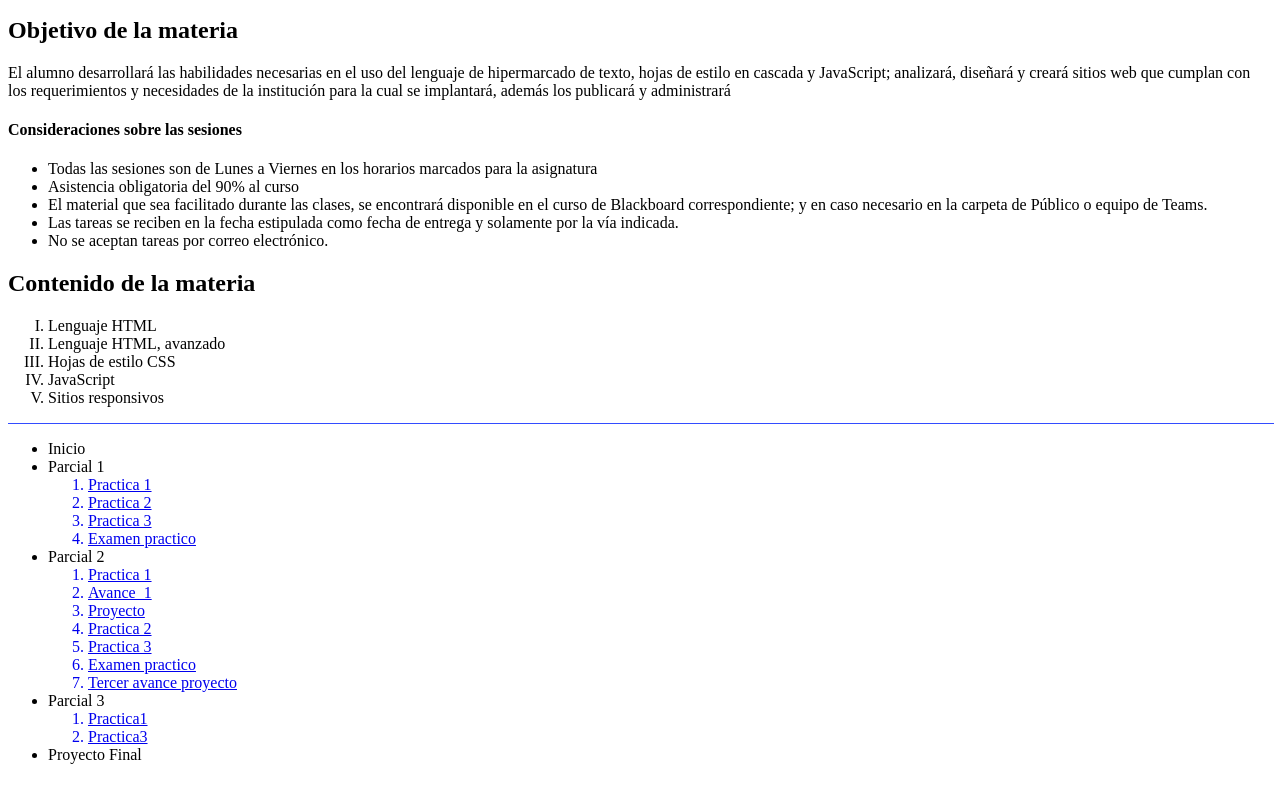
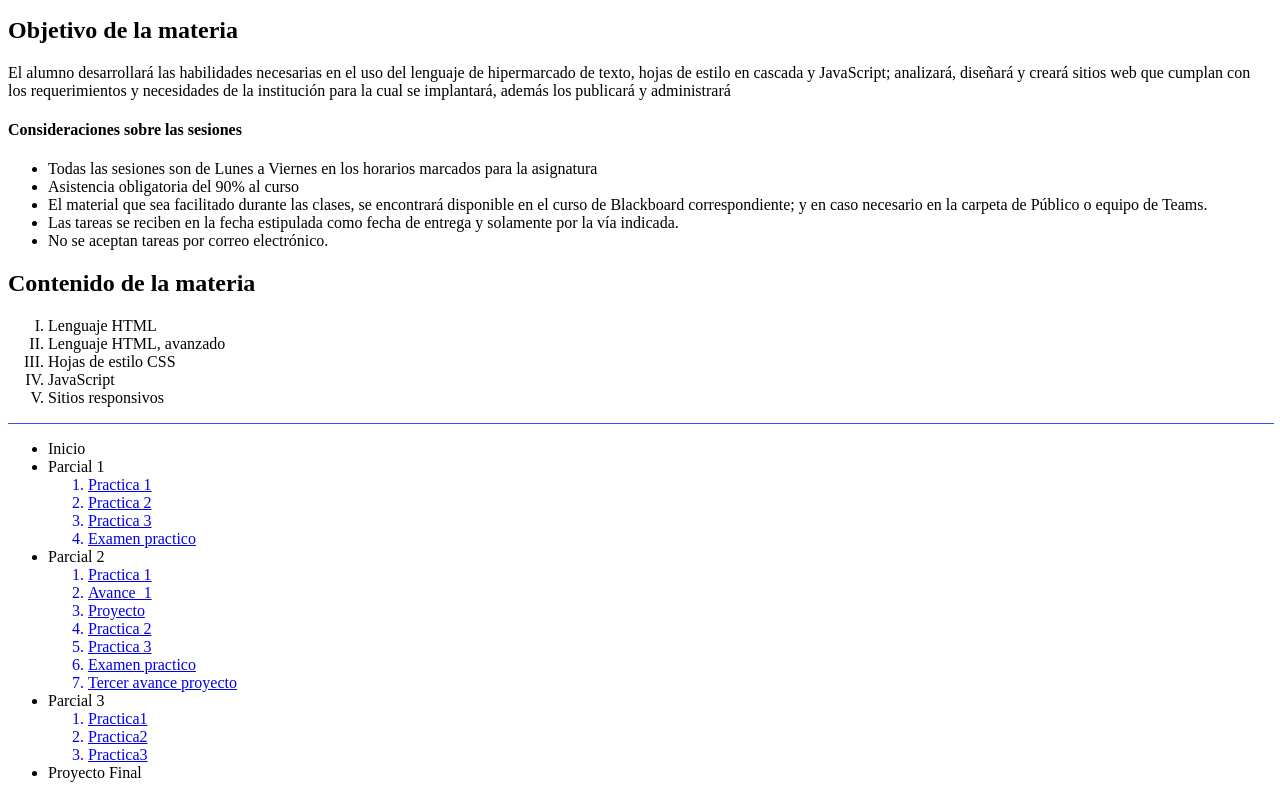
Before and after one commit to IsaacRios25/ProgramacionWeb, a plain HTML site: page portafolio.html in a window 1280 px wide. Shown: the part 1063-1861 px from the top of the page. Drawn offline with Linux system fonts and the light colour scheme.

Commit message:
Update portafolio.html

```diff
--- a/portafolio.html
+++ b/portafolio.html
@@ -90,6 +90,7 @@
         <li>Parcial 3</li>
         <ol>
             <a href="practica1_par3/index.html"><li>Practica1</li></a>
+            <a href="practica2_par3/index.html"><li>Practica2</li></a>
             <a href="practica3_par3/index.html"><li>Practica3</li></a>
         </ol>
         <li>Proyecto Final</li>
```
